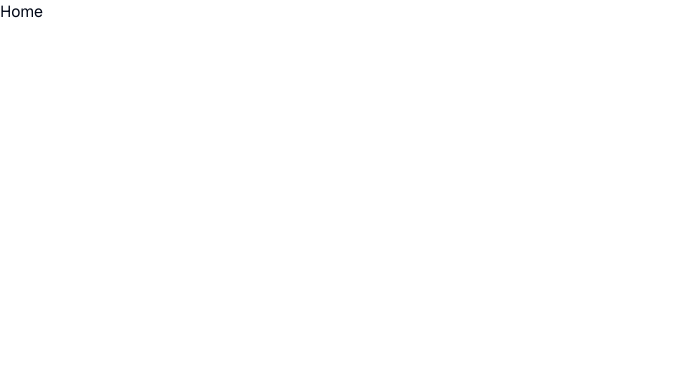
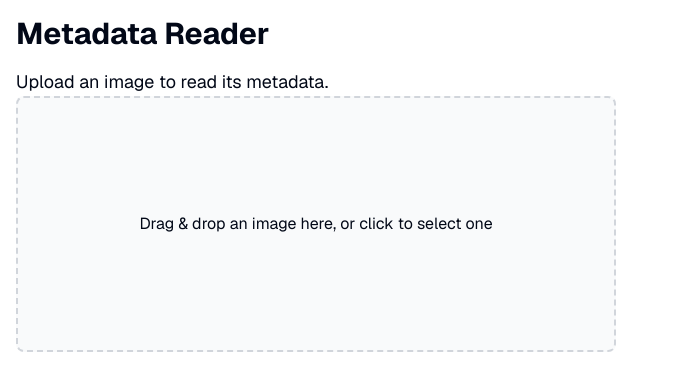
Before and after one commit to Thomas97417/metadata-reader, a Next.js app: page / in a window 1280 px wide. Shown: the top 390 px of the page, without its empty margins (0-678 px from the left). Built offline with nearby package versions, Linux system fonts and the light colour scheme.

Commit message:
add metadata reader & display informations

```diff
--- a/app/layout.tsx
+++ b/app/layout.tsx
@@ -6,8 +6,8 @@ import { cn } from "@/lib/utils";
 import "./globals.css";
 
 export const metadata: Metadata = {
-  title: "Base Repo",
-  description: "Base repo for Geist",
+  title: "Metadata Reader",
+  description: "Upload an image to read its metadata.",
 };
 
 export default function RootLayout({
--- a/app/page.tsx
+++ b/app/page.tsx
@@ -1,3 +1,35 @@
+"use client";
+import ImageDetails from "@/components/ImageDetails";
+import ImageUploader from "@/components/ImageUploader";
+import { Metadata } from "@/lib/types";
+import { useState } from "react";
+
 export default function Home() {
-  return <div>Home</div>;
+  const [metadata, setMetadata] = useState<Metadata | null>(null);
+  const [imageUrl, setImageUrl] = useState<string | null>(null);
+  const [fileName, setFileName] = useState<string | null>(null);
+  return (
+    <>
+      <h1 className="font-bold text-3xl m-4">Metadata Reader</h1>
+      <div className="w-full flex gap-4">
+        <div className="w-1/2">
+          <div className="mx-4">
+            <p className="text-lg">Upload an image to read its metadata.</p>
+            <ImageUploader
+              setMetadata={setMetadata}
+              setImageUrl={setImageUrl}
+              setFileName={setFileName}
+            />
+          </div>
+        </div>
+        <div className="w-1/2">
+          <ImageDetails
+            metadata={metadata}
+            imageUrl={imageUrl}
+            fileName={fileName}
+          />
+        </div>
+      </div>
+    </>
+  );
 }
--- /dev/null
+++ b/components/ImageDetails.tsx
@@ -0,0 +1,38 @@
+type ImageDetailsProps = {
+  metadata: any;
+  imageUrl: string | null;
+  fileName: string | null;
+};
+
+export default function ImageDetails({
+  metadata,
+  imageUrl,
+  fileName,
+}: ImageDetailsProps) {
+  return (
+    <div className="flex flex-col w-full mx-auto">
+      {imageUrl && (
+        <div>
+          <img
+            src={imageUrl}
+            alt="uploaded"
+            className="w-80 h-80 object-cover mx-auto rounded-md"
+          />
+          <div className="mx-auto">
+            <h2 className="text-sm font-light ">Filename: {fileName}</h2>
+          </div>
+        </div>
+      )}
+      {metadata && (
+        <div className="mt-4">
+          <h3 className="font-bold">Metadata:</h3>
+          <pre className="max-w-full overflow-x-auto ">
+            {metadata !== (null || undefined)
+              ? JSON.stringify(metadata, null, 2)
+              : "No metadata on this file"}
+          </pre>
+        </div>
+      )}
+    </div>
+  );
+}
--- /dev/null
+++ b/components/ImageUploader.tsx
@@ -0,0 +1,85 @@
+"use client";
+import * as exifr from "exifr";
+import React, { ChangeEvent, useRef } from "react";
+
+type ImageUploaderProps = {
+  setMetadata: (metadata: any) => void;
+  setImageUrl: (imageUrl: string | null) => void;
+  setFileName: (fileName: string | null) => void;
+};
+
+const ImageUploader = ({
+  setMetadata,
+  setImageUrl,
+  setFileName,
+}: ImageUploaderProps) => {
+  const inputRef = useRef<HTMLInputElement>(null);
+
+  const handleImageChange = async (file: File) => {
+    if (file) {
+      setFileName(file.name);
+      const reader = new FileReader();
+
+      reader.onload = async (e) => {
+        const result = e.target?.result as string;
+        setImageUrl(result);
+
+        try {
+          // Utilisation de la bibliothèque exifr pour extraire les métadonnées
+          const metadata = await exifr.parse(file);
+          setMetadata(metadata);
+          console.log(metadata);
+        } catch (error) {
+          console.error("Error reading EXIF data:", error);
+        }
+      };
+
+      reader.readAsDataURL(file);
+    }
+  };
+
+  const handleFileInputChange = (event: ChangeEvent<HTMLInputElement>) => {
+    const file = event.target.files?.[0];
+    if (file) {
+      handleImageChange(file);
+    }
+  };
+
+  const handleDrop = (event: React.DragEvent<HTMLDivElement>) => {
+    event.preventDefault();
+    if (event.dataTransfer.files && event.dataTransfer.files.length > 0) {
+      handleImageChange(event.dataTransfer.files[0]);
+      event.dataTransfer.clearData();
+    }
+  };
+
+  const handleClick = () => {
+    if (inputRef.current) {
+      inputRef.current.click();
+    }
+  };
+
+  const handleDragOver = (event: React.DragEvent<HTMLDivElement>) => {
+    event.preventDefault();
+  };
+
+  return (
+    <div
+      onDrop={handleDrop}
+      onDragOver={handleDragOver}
+      onClick={handleClick}
+      className="flex items-center justify-center w-full h-64 border-2 border-dashed border-gray-300 rounded-lg cursor-pointer bg-gray-50 dark:bg-gray-700 dark:border-gray-600"
+    >
+      <p>Drag & drop an image here, or click to select one</p>
+      <input
+        type="file"
+        accept="image/*"
+        ref={inputRef}
+        onChange={handleFileInputChange}
+        style={{ display: "none" }}
+      />
+    </div>
+  );
+};
+
+export default ImageUploader;
--- /dev/null
+++ b/lib/types.ts
@@ -0,0 +1,3 @@
+export type Metadata = {
+  [key: string]: any;
+};
--- a/package.json
+++ b/package.json
@@ -11,6 +11,7 @@
   "dependencies": {
     "class-variance-authority": "^0.7.0",
     "clsx": "^2.1.1",
+    "exifr": "^7.1.3",
     "geist": "^1.3.0",
     "lucide-react": "^0.379.0",
     "next": "14.2.3",
@@ -28,5 +29,6 @@
     "postcss": "^8",
     "tailwindcss": "^3.4.1",
     "typescript": "^5"
-  }
+  },
+  "type": "module"
 }
```
Also changed, not shown: 1 other file (tests, documents, lock files or other folders).
